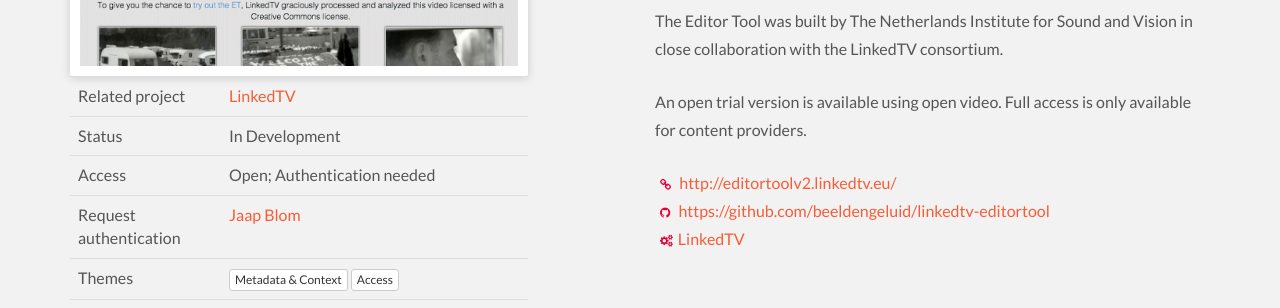
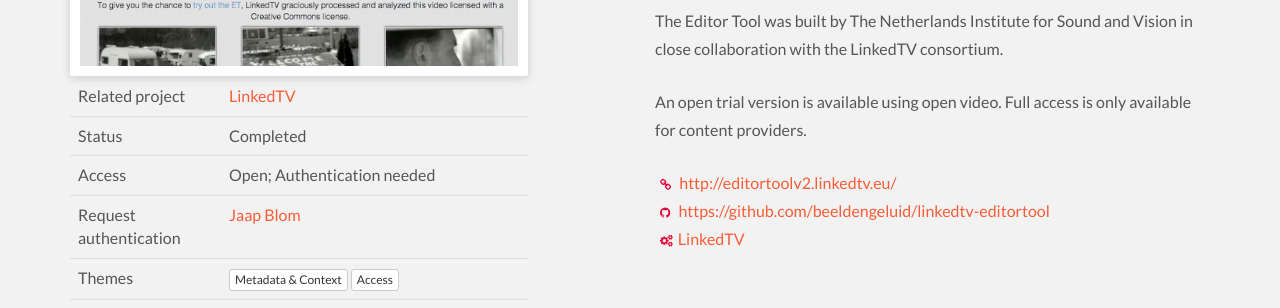
Before and after one commit to roelandordelman/labs, a Jekyll site: the page built from _applications/linkedtv-editor-tool.md, in a window 1280 px wide and 998 px high. Shown: the part 364-672 px from the top of the window. Built offline with Jekyll 4.4.1, drawn with Linux system fonts in a browser that asks for light colours; some of the changed lines change nothing that is shown.

Commit message:
Updated Linkedtv Editor Tool

```diff
--- a/_applications/linkedtv-editor-tool.md
+++ b/_applications/linkedtv-editor-tool.md
@@ -16,7 +16,7 @@
 access: Open; Authentication needed
 github: https://github.com/beeldengeluid/linkedtv-editortool
 status:
-- In Development
+- Completed
 themes:
 - Metadata & Context
 - Access
@@ -28,11 +28,11 @@
   email: jblom@beeldengeluid.nl
 blogposts:
 - title: Smart TV apps at Europeana's Space workshop
-  url: http://www.beeldengeluid.nl/en/blogs/research-amp-development-en/201503/smart-tv-apps-europeana-space-workshop
+  url: https://www.beeldengeluid.nl/en/knowledge/blog/smart-tv-apps-europeana-space-workshop
 - title: LinkedTV's first year concluded
-  url: http://www.beeldengeluid.nl/en/blogs/research-and-development/201302/linkedtvs-first-year-concluded
+  url: https://www.beeldengeluid.nl/en/knowledge/blog/linkedtvs-first-year-concluded
 - title: Archive content and smart TV's
-  url: http://www.beeldengeluid.nl/en/blogs/research-amp-development/201310/archive-content-and-smart-tvs
+  url: https://www.beeldengeluid.nl/en/knowledge/blog/archive-content-and-smart-tvs
 layout: application
 ---
 
```
